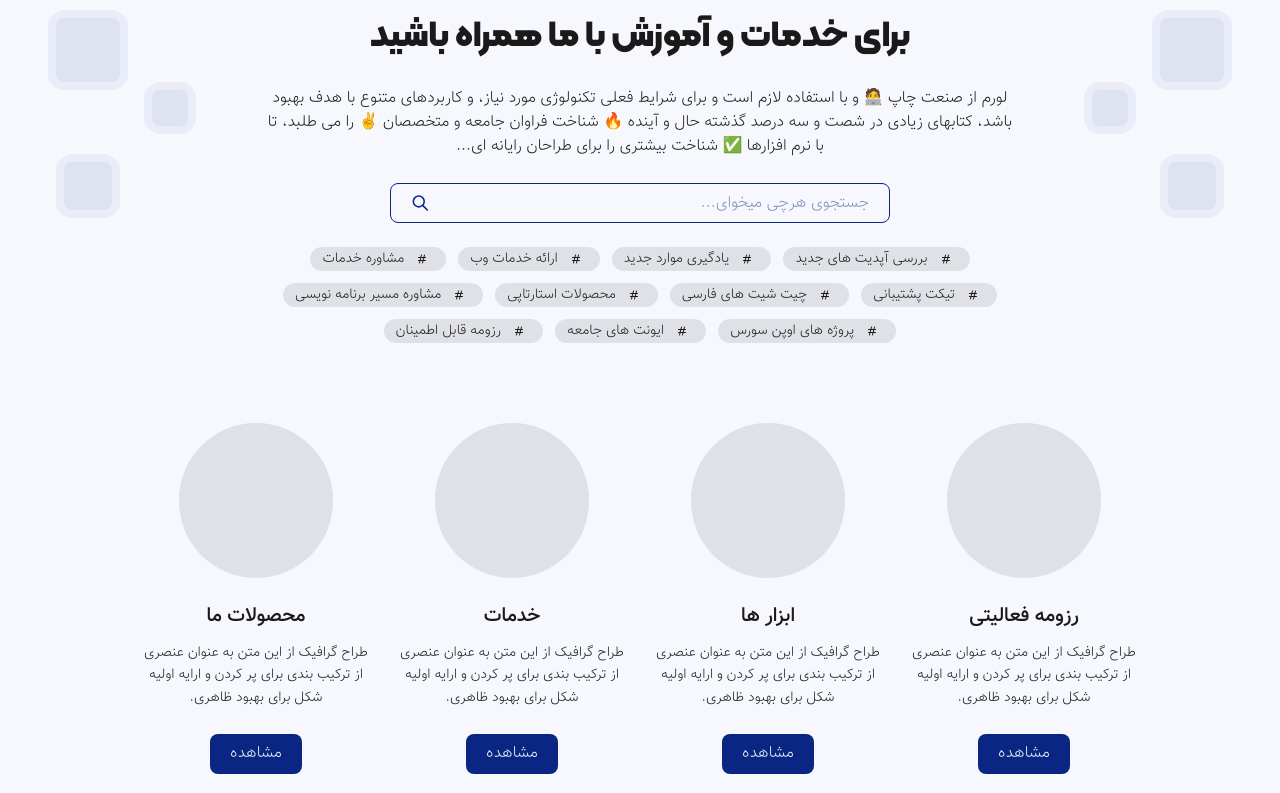
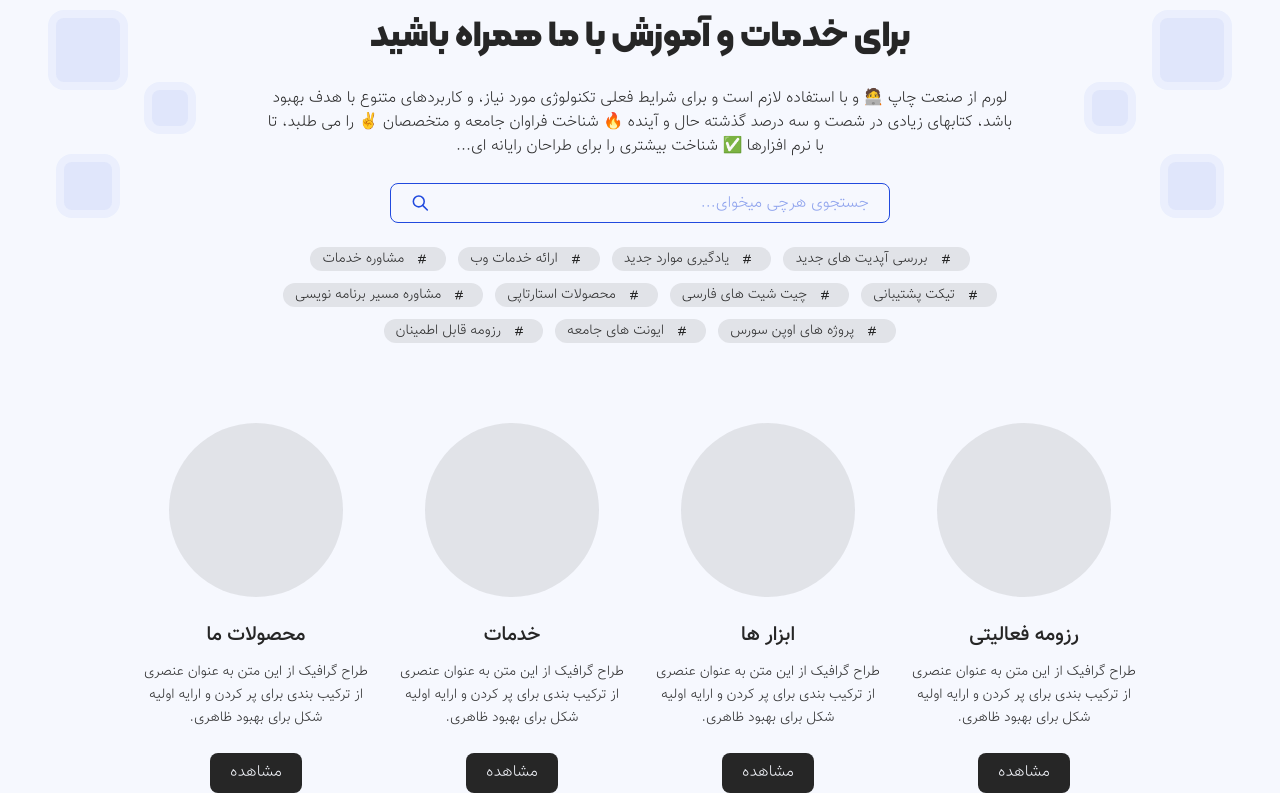
Before and after one commit to FarzadVav/next.js-portfolio, a Next.js app: page / in a window 1280 px wide. Shown: the part 215-1008 px from the top of the page. Built offline with nearby package versions, Linux system fonts and the light colour scheme.

Commit message:
fix: some styles

```diff
--- a/app/globals.css
+++ b/app/globals.css
@@ -34,13 +34,12 @@
 
 @theme {
   --color-*: initial;
-  --color-background: hsl(223 78% 98%);
-  --color-foreground: hsl(0 0% 10%);
-  --color-primary: hsl(225 89% 27%);
-  --color-secondary: hsl(188 68% 58%);
-  --color-success: hsl(113 100% 27%);
-  --color-warning: hsl(45 100% 53%);
-  --color-danger: hsl(0 100% 42%);
+  --color-background: hsl(223, 78%, 98%);
+  --color-foreground: hsl(0, 0%, 15%);
+  --color-primary: hsl(227, 74%, 50%);
+  --color-success: hsl(113, 100%, 27%);
+  --color-warning: hsl(45, 100%, 53%);
+  --color-danger: hsl(0, 100%, 42%);
 
   --font-*: initial;
   --font-vazir: "vazir";
--- a/app/page.tsx
+++ b/app/page.tsx
@@ -85,47 +85,47 @@ const HomePage = () => {
 
       <Flex className="container mt-20" space="lg">
         <Flex justify="center" direction="column" className="w-1/4">
-          <div className="w-2/3 aspect-square rounded-full bg-foreground/10"></div>
+          <div className="w-3/4 aspect-square rounded-full bg-foreground/10"></div>
           <h2 className="font-vazir-bold text-xl mt-3">رزومه فعالیتی</h2>
           <p className="text-center text-sm leading-relaxed">
             طراح گرافیک از این متن به عنوان عنصری از ترکیب بندی برای پر کردن و ارایه اولیه شکل برای
             بهبود ظاهری.
           </p>
           <Link className="mt-3" href={"/"}>
-            <Button>مشاهده</Button>
+            <Button color="foreground">مشاهده</Button>
           </Link>
         </Flex>
         <Flex justify="center" direction="column" className="w-1/4">
-          <div className="w-2/3 aspect-square rounded-full bg-foreground/10"></div>
+          <div className="w-3/4 aspect-square rounded-full bg-foreground/10"></div>
           <h2 className="font-vazir-bold text-xl mt-3">ابزار ها</h2>
           <p className="text-center text-sm leading-relaxed">
             طراح گرافیک از این متن به عنوان عنصری از ترکیب بندی برای پر کردن و ارایه اولیه شکل برای
             بهبود ظاهری.
           </p>
           <Link className="mt-3" href={"/"}>
-            <Button>مشاهده</Button>
+            <Button color="foreground">مشاهده</Button>
           </Link>
         </Flex>
         <Flex justify="center" direction="column" className="w-1/4">
-          <div className="w-2/3 aspect-square rounded-full bg-foreground/10"></div>
+          <div className="w-3/4 aspect-square rounded-full bg-foreground/10"></div>
           <h2 className="font-vazir-bold text-xl mt-3">خدمات</h2>
           <p className="text-center text-sm leading-relaxed">
             طراح گرافیک از این متن به عنوان عنصری از ترکیب بندی برای پر کردن و ارایه اولیه شکل برای
             بهبود ظاهری.
           </p>
           <Link className="mt-3" href={"/"}>
-            <Button>مشاهده</Button>
+            <Button color="foreground">مشاهده</Button>
           </Link>
         </Flex>
         <Flex justify="center" direction="column" className="w-1/4">
-          <div className="w-2/3 aspect-square rounded-full bg-foreground/10"></div>
+          <div className="w-3/4 aspect-square rounded-full bg-foreground/10"></div>
           <h2 className="font-vazir-bold text-xl mt-3">محصولات ما</h2>
           <p className="text-center text-sm leading-relaxed">
             طراح گرافیک از این متن به عنوان عنصری از ترکیب بندی برای پر کردن و ارایه اولیه شکل برای
             بهبود ظاهری.
           </p>
           <Link className="mt-3" href={"/"}>
-            <Button>مشاهده</Button>
+            <Button color="foreground">مشاهده</Button>
           </Link>
         </Flex>
       </Flex>
--- a/components/ui/Badge.tsx
+++ b/components/ui/Badge.tsx
@@ -14,7 +14,6 @@ const baseClasses = "center-items";
 
 const colorVariants: Record<ColorVariants, string> = {
   primary: "bg-primary/10 text-primary",
-  secondary: "bg-secondary/10 text-secondary",
   danger: "bg-danger/10 text-danger",
   success: "bg-success/10 text-success",
   warning: "bg-warning/10 text-warning",
--- a/components/ui/Button.tsx
+++ b/components/ui/Button.tsx
@@ -20,14 +20,6 @@ const styleVariants: Record<ColorVariants, Record<ShapeVariants, string>> = {
     outline:
       "border border-primary text-primary hover:bg-primary hover:text-background focus:ring-primary/10",
     ghost: "text-primary hover:bg-primary/10 focus:hover:bg-transparent focus:ring-primary/10",
-  },
-  secondary: {
-    fill: "bg-secondary text-background-secondary/90 focus:ring-secondary/10",
-    soft: "bg-secondary/10 text-secondary hover:bg-secondary/5 focus:bg-transparent focus:ring-secondary/10",
-    outline:
-      "border border-secondary text-secondary hover:bg-secondary hover:text-background focus:ring-secondary/10",
-    ghost:
-      "text-secondary hover:bg-secondary/10 focus:hover:bg-transparent focus:ring-secondary/10",
   },
   danger: {
     fill: "bg-danger text-background hover:bg-danger/90 focus:ring-danger/10",
--- a/components/ui/InputWrapper.tsx
+++ b/components/ui/InputWrapper.tsx
@@ -19,12 +19,6 @@ const styleVariants: Record<ColorVariants, Record<ShapeVariants, string>> = {
     soft: "bg-primary/10 text-primary focus-within:bg-transparent focus-within:ring-primary/10",
     outline: "text-primary border border-primary focus-within:ring-primary/10",
     ghost: "text-primary focus-within:ring-primary/10",
-  },
-  secondary: {
-    fill: "bg-secondary text-background focus-within:ring-secondary/10",
-    soft: "bg-secondary/10 text-secondary focus-within:bg-transparent focus-within:ring-secondary/10",
-    outline: "text-secondary border border-secondary focus-within:ring-secondary/10",
-    ghost: "text-secondary focus-within:ring-secondary/10",
   },
   danger: {
     fill: "bg-danger text-background focus-within:ring-danger/10",
--- a/types/ui.types.ts
+++ b/types/ui.types.ts
@@ -5,7 +5,6 @@ export type ShapeVariants = "fill" | "soft" | "outline" | "ghost";
 export type ColorVariants =
   | "foreground"
   | "primary"
-  | "secondary"
   | "danger"
   | "success"
   | "warning";
```
